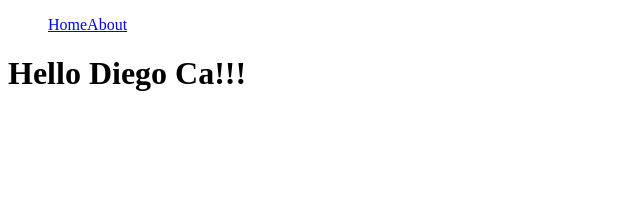
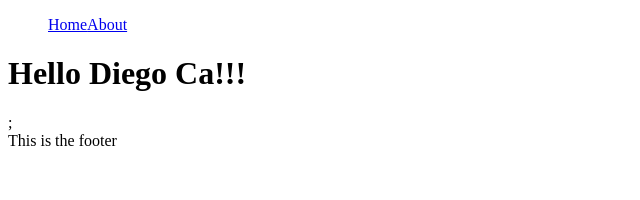
Before and after one commit to diegocaminor/nextjs, a Next.js app: page / in a window 1280 px wide. Shown: the top 200 px of the page, without its empty margins (0-640 px from the left). Built offline with nearby package versions, Linux system fonts and the light colour scheme.

Commit message:
Add _document and _app files

```diff
--- /dev/null
+++ b/Components/Layout.tsx
@@ -0,0 +1,18 @@
+import React from "react";
+import Navbar from "./Navbar";
+
+interface ILayout {
+  children: JSX.Element;
+}
+
+const Layout: React.FC = ({ children }: ILayout) => {
+  return (
+    <div>
+      <Navbar />
+      {children}
+      <footer>This is the footer</footer>
+    </div>
+  );
+};
+
+export default Layout;
--- /dev/null
+++ b/pages/_app.tsx
@@ -0,0 +1,13 @@
+import { AppProps } from "next/app";
+import Layout from "../Components/Layout";
+
+export default function MyApp({ Component, pageProps }: AppProps) {
+  // providers - context/providers, theme, data
+  // layout
+  // props adicionales
+  return (
+    <Layout>
+      <Component {...pageProps} />;
+    </Layout>
+  );
+}
--- /dev/null
+++ b/pages/_document.tsx
@@ -0,0 +1,46 @@
+// 🚨 Advertencias sobre extender el Document 🚨
+
+// Ya que el Document se renderiza en servidor, los eventos como onClick no funcionarán.
+// Los componentes de React fuera de <Main /> no serán inicializados por el navegador. No añadir lógica de la aplicación aquí o CSS personalizado (como styled-jsx). Si necesita componentes compartidos en todas sus páginas (como un menú o una barra de herramientas).
+// getInitialPropsfunción de Document no se llama durante las transiciones del lado del cliente, ni cuando una página está optimizada estáticamente.
+// Responder
+import Document, { Html, Head, Main, NextScript } from "next/document";
+
+class MyDocument extends Document {
+  static async getInitialProps(ctx) {
+    const originalRenderPage = ctx.renderPage;
+
+    // Run the React rendering logic synchronously
+    ctx.renderPage = () =>
+      originalRenderPage({
+        // Useful for wrapping the whole react tree
+        enhanceApp: (App) => App,
+        // Useful for wrapping in a per-page basis
+        enhanceComponent: (Component) => Component,
+      });
+
+    // Run the parent `getInitialProps`, it now includes the custom `renderPage`
+    const initialProps = await Document.getInitialProps(ctx);
+
+    return initialProps;
+  }
+
+  render() {
+    return (
+      <Html>
+        <Head>
+          {/* favicon
+          webfont
+          stylesheet
+          script/js */}
+        </Head>
+        <body className="diego camino">
+          <Main />
+          <NextScript />
+        </body>
+      </Html>
+    );
+  }
+}
+
+export default MyDocument;
--- a/pages/index.tsx
+++ b/pages/index.tsx
@@ -1,6 +1,5 @@
 import Link from "next/link";
 import React, { useEffect, useState } from "react";
-import Navbar from "../Components/Navbar";
 
 const Home = () => {
   const [productList, setProductList] = useState([]);
@@ -17,7 +16,6 @@ const Home = () => {
 
   return (
     <div>
-      <Navbar />
       <h1>Hello Diego Ca!!!</h1>
       <div>
         {productList.map((producto) => (
```
